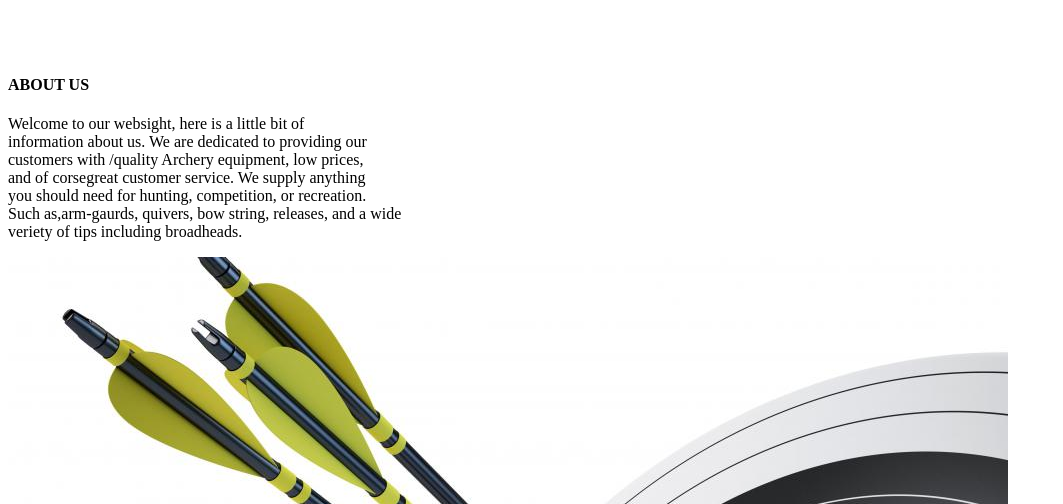
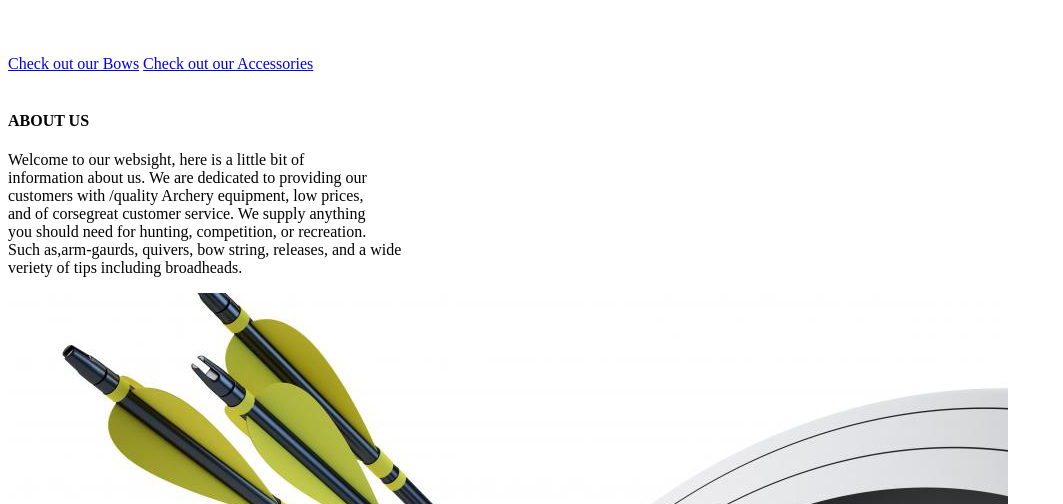
Before and after one commit to CoreyEdwards/CoreyEdwards.github.io, a plain HTML site: page assignment 2/assignmen2_fixed.html in a window 1280 px wide. Shown: the part 296-800 px from the top of the page, without its empty margins (0-1063 px from the left). Drawn offline with Linux system fonts and the light colour scheme.

Commit message:
homepage hyperlinks
added hyperlinks to products for homepage

```diff
--- a/assignment 2/assignmen2_fixed.html
+++ b/assignment 2/assignmen2_fixed.html
@@ -11,6 +11,10 @@
 		<img src="artemis_logo.jpg" alt ="Artemis Supply LLC. Logo"/>
 
 			<h1>Artemis Supply LLC. </h1>
+			<br/>
+			<br/>
+			<a href="https://coreyedwards.github.io/assignment3/assignment3_tables2.html"> Check out our Bows</a>
+			<a href="https://coreyedwards.github.io/assignment3/assignmen3_tables.html"> Check out our Accessories</a>
 			<br/>
 			<br/>
 			<h4> ABOUT US</h4>
```
